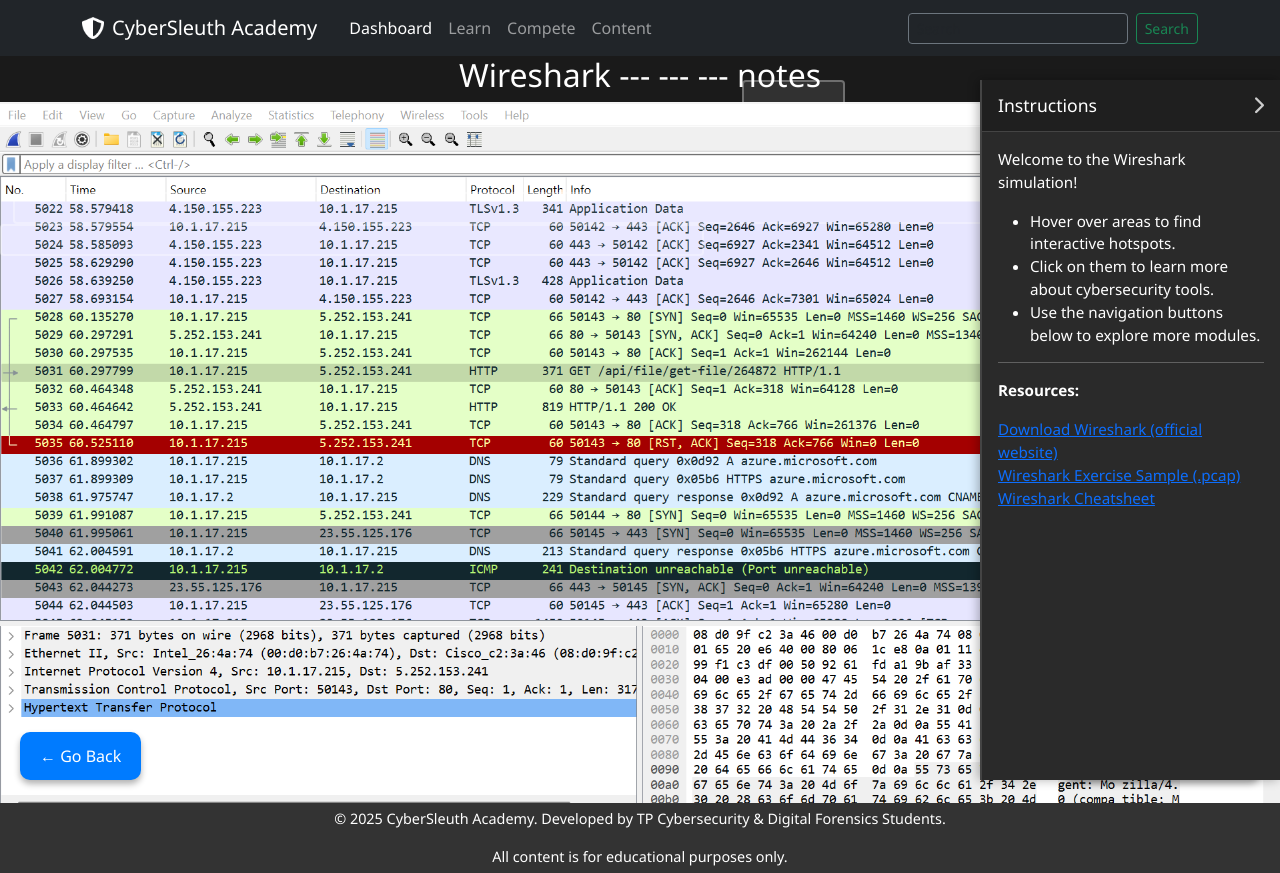
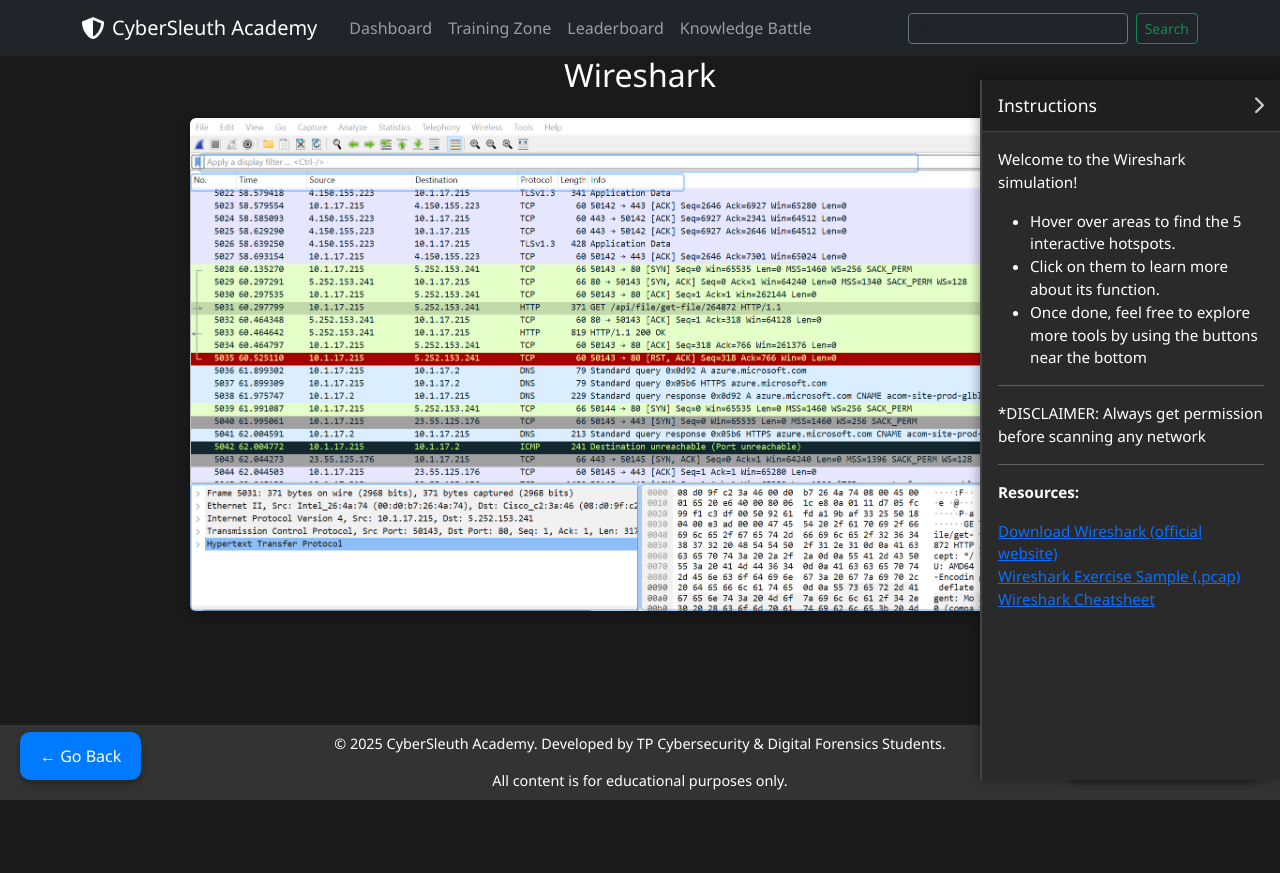
Before and after one commit to OctoPush9/CyberSleuth-Academy-Website, a PHP site: page /wireshark.html in a window 1280 px wide. After the commit the page ends 800 px from the top, so only its background shows below. Run offline with PHP 8.4, Linux system fonts and the light colour scheme; some libraries are stand-ins or nearby versions.

Commit message:
finalized wireshark + resizable screen size
minor button function edits to the other documents so that the positioning is fixed across all screens

```diff
--- a/31-7 (Fixed Huixin)/css/forensicsanalysis.css
+++ b/31-7 (Fixed Huixin)/css/forensicsanalysis.css
@@ -35,8 +35,12 @@
 /* Interactive Hotspot Buttons */
 .hotspot-button {
   position: absolute;
+
   background-color: rgba(255, 255, 255, 0.1);
-  border: 2px solid rgba(255, 255, 255, 0.3);
+  border: 2px solid rgba(0, 123, 255, 0.3);
+  /*
+  background-color: rgba(0, 123, 255, 0.2);  semi-transparent blue */
+  /*border: 2px solid #007bff;             matches your theme's blue */
   cursor: pointer;
   transition: all 0.2s ease;
   border-radius: 4px;
--- a/31-7 (Fixed Huixin)/wireshark.html
+++ b/31-7 (Fixed Huixin)/wireshark.html
@@ -34,10 +34,10 @@
 
       <div class="collapse navbar-collapse" id="mainNavbar">
         <ul class="navbar-nav me-auto mb-2 mb-lg-0">
-          <li class="nav-item"><a href="home.html" class="nav-link active">Dashboard</a></li>
-          <li class="nav-item"><a href="learn.html" class="nav-link">Learn</a></li>
-          <li class="nav-item"><a href="leaderboard.html" class="nav-link">Compete</a></li>
-          <li class="nav-item"><a href="quiz.html" class="nav-link">Content</a></li>
+          <li class="nav-item"><a href="home.html" class="nav-link">Dashboard</a></li>
+          <li class="nav-item"><a href="learn.html" class="nav-link">Training Zone</a></li>
+          <li class="nav-item"><a href="leaderboard.html" class="nav-link">Leaderboard</a></li>
+          <li class="nav-item"><a href="quiz.html" class="nav-link">Knowledge Battle</a></li>
         </ul>
 
         <ul class="navbar-nav ms-auto align-items-center gap-3">
@@ -53,14 +53,16 @@
   </nav>
 
   <!-- Main Content -->
-  <h2 style="text-align:center;">Wireshark --- --- --- notes</h2>
+  <h2 style="text-align:center;">Wireshark</h2>
 
+  <div class="screenshot-container">
   <img src="assets/images/phishing/wireshark.png" alt="Cybersecurity Screenshot" />
-
-  <div class="hotspot-button" style="top: 10%; left: 58%; width: 8%; height: 5%;" onclick="openToolInfo('Notes')"></div>
-  <div class="hotspot-button" style="top: 24%; left: 1%; width: 80%; height: 4%;" onclick="openToolInfo('Filter')"></div>
-  <div class="hotspot-button" style="top: 28%; left: 0%; width: 55%; height: 4%;" onclick="openToolInfo('Columns')"></div>
-  <div class="hotspot-button" style="top: 27%; left: 96%; width: 3%; height: 70%;" onclick="openToolInfo('Packet row colours')"></div>
+  <div class="hotspot-button" style="top: 7%; left: 1%; width: 80%; height: 4%;" onclick="openToolInfo('Filter')"></div>
+  <div class="hotspot-button" style="top: 11%; left: 0%; width: 55%; height: 4%;" onclick="openToolInfo('Columns')"></div>
+  <div class="hotspot-button" style="top: 11%; left: 96%; width: 3%; height: 63%;" onclick="openToolInfo('Packet row colours')"></div>
+  <div class="hotspot-button" style="top: 74%; left: 0%; width: 50%; height: 26%;" onclick="openToolInfo('Packet Details Pane')"></div>
+  <div class="hotspot-button" style="top: 74%; left: 50%; width: 50%; height: 26%;" onclick="openToolInfo('Packet Bytes Pane')"></div>
+</div>
 
   <!-- Info Panel & Overlay -->
   <div class="overlay" id="overlay" onclick="closePanel()"></div>
@@ -86,13 +88,14 @@
     <div class="instructions-content">
       <p>Welcome to the Wireshark simulation!</p>
       <ul>
-        <li>Hover over areas to find interactive hotspots.</li>
-        <li>Click on them to learn more about cybersecurity tools.</li>
-        <li>Use the navigation buttons below to explore more modules.</li>
+        <li>Hover over areas to find the 5 interactive hotspots.</li>
+        <li>Click on them to learn more about its function.</li>
+        <li>Once done, feel free to explore more tools by using the buttons near the bottom</li>
       </ul>
 
       <hr>
-
+      <p>*DISCLAIMER: Always get permission before scanning any network</p>
+      <hr>
       <p><strong>Resources:</strong></p>
       <a href="https://www.wireshark.org/download.html" target="_blank" rel="noopener noreferrer">Download Wireshark (official website)</a> <br>
       <a href="assets/files/wireshark_exercise.pcap">Wireshark Exercise Sample (.pcap)</a> <br>
@@ -119,10 +122,12 @@
   <!-- Core Script -->
   <script>
     const toolData = {
-      "Notes": "*DISCLAIMER: always get permission before scanning any network",
+
       "Filter": "Make use of custom filtering to help narrow down results. For example, if you wish to look out for traffic to a certain destination, you can type 'ip.dst == [destination IP address]' online sources can be great to refresh your memory on filtering syntax!",
       "Columns": "Columns can help to simplify what results we wish to look at. It could be grouping a certain protocol together, grouping the same source IP address together, and more! We can also add or remove columns by going to Edit>Preferences>Appearance>Columns.",
-      "Packet row colours": "The default colours of packet rows help us group common types of traffic together. Each colour has its own typical meaning. Some colours are: Red - TCP reset, Black - TCP packets with problems, Light blue - TCP Traffic, Light Purple - UDP Traffic, Light Green - HTTP/other high level protocols,  Light Yellow - Windows specific traffic including SMB and NetBIOS."
+      "Packet row colours": "The default colours of packet rows help us group common types of traffic together. Each colour has its own typical meaning. Some colours are: Red - TCP reset, Black - TCP packets with problems, Light blue - TCP Traffic, Light Purple - UDP Traffic, Light Green - HTTP/other high level protocols,  Light Yellow - Windows specific traffic including SMB and NetBIOS.",
+      "Packet Details Pane" : "This pane shows information on the selected packet, click on the '>' to expand the individual content",
+      "Packet Bytes Pane": "Quick way to see what a payload says in human readable form when traffic is unencrypted, else it would appear in gibberish."
     };
 
     function openToolInfo(toolName) {
```
Also changed, not shown: 31-7 (Fixed Huixin)/event_viewer.html (+4 -4 lines), 31-7 (Fixed Huixin)/mitigation_measures.html (+4 -4 lines), 31-7 (Fixed Huixin)/task_manager.html (+4 -4 lines), 31-7 (Fixed Huixin)/virustotal.html (+4 -4 lines).
